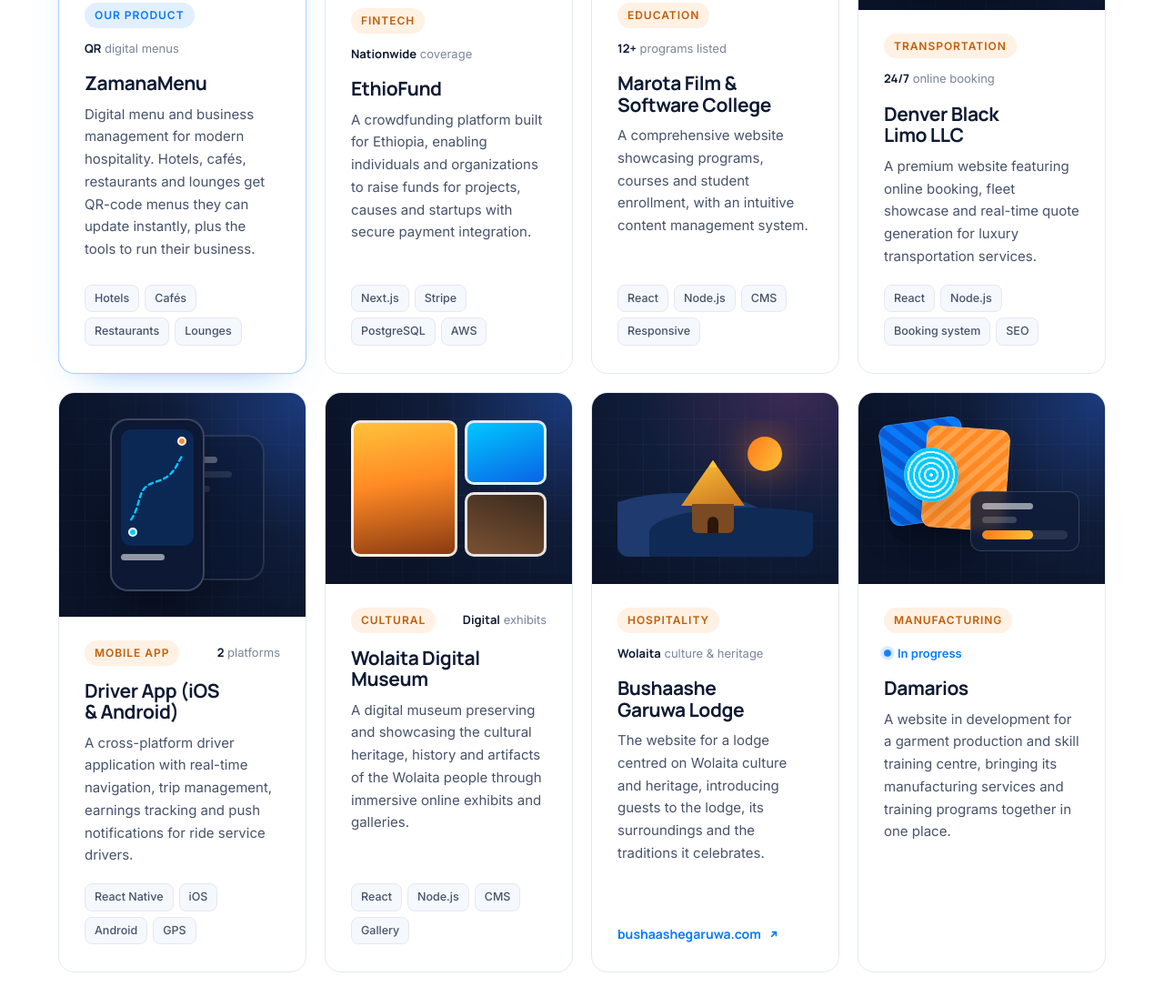
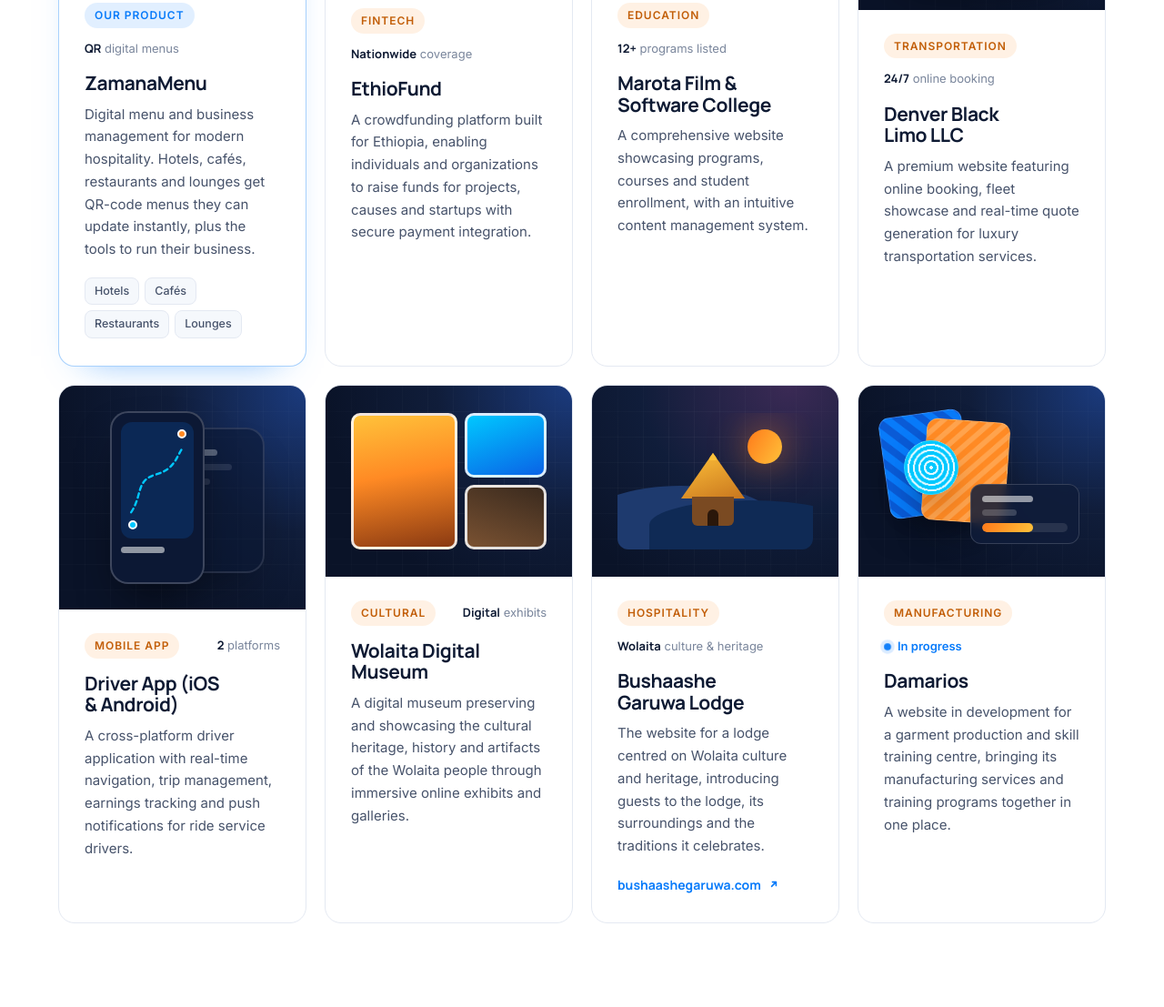
Before and after one commit to Ashenafi-Bancha/zamanatech, a plain HTML site: page website/index.html in a window 1280 px wide. Shown: the part 8953-10060 px from the top of the page at 91% size. Drawn offline with Linux system fonts and the light colour scheme.

Commit message:
Remove technology tags from portfolio cards

```diff
--- a/website/index.html
+++ b/website/index.html
@@ -22,7 +22,7 @@
   <link rel="preconnect" href="https://fonts.googleapis.com">
   <link rel="preconnect" href="https://fonts.gstatic.com" crossorigin>
   <link href="https://fonts.googleapis.com/css2?family=Inter:wght@400;500;600&family=Manrope:wght@500;600;700;800&display=swap" rel="stylesheet">
-  <link rel="stylesheet" href="styles.css?v=20261127">
+  <link rel="stylesheet" href="styles.css?v=20261128">
 </head>
 <body>
   <a class="skip-link" href="#main">Skip to content</a>
@@ -522,7 +522,6 @@
               <div class="w-meta"><span class="tag">Fintech</span><span class="w-stat"><strong>Nationwide</strong> coverage</span></div>
               <h3>EthioFund</h3>
               <p>A crowdfunding platform built for Ethiopia, enabling individuals and organizations to raise funds for projects, causes and startups with secure payment integration.</p>
-              <ul class="w-tech"><li>Next.js</li><li>Stripe</li><li>PostgreSQL</li><li>AWS</li></ul>
             </div>
           </article>
 
@@ -541,7 +540,6 @@
               <div class="w-meta"><span class="tag">Education</span><span class="w-stat"><strong>12+</strong> programs listed</span></div>
               <h3>Marota Film &amp; Software College</h3>
               <p>A comprehensive website showcasing programs, courses and student enrollment, with an intuitive content management system.</p>
-              <ul class="w-tech"><li>React</li><li>Node.js</li><li>CMS</li><li>Responsive</li></ul>
             </div>
           </article>
 
@@ -559,7 +557,6 @@
               <div class="w-meta"><span class="tag">Transportation</span><span class="w-stat"><strong>24/7</strong> online booking</span></div>
               <h3>Denver Black Limo LLC</h3>
               <p>A premium website featuring online booking, fleet showcase and real-time quote generation for luxury transportation services.</p>
-              <ul class="w-tech"><li>React</li><li>Node.js</li><li>Booking system</li><li>SEO</li></ul>
             </div>
           </article>
 
@@ -578,7 +575,6 @@
               <div class="w-meta"><span class="tag">Mobile app</span><span class="w-stat"><strong>2</strong> platforms</span></div>
               <h3>Driver App (iOS &amp; Android)</h3>
               <p>A cross-platform driver application with real-time navigation, trip management, earnings tracking and push notifications for ride service drivers.</p>
-              <ul class="w-tech"><li>React Native</li><li>iOS</li><li>Android</li><li>GPS</li></ul>
             </div>
           </article>
 
@@ -594,7 +590,6 @@
               <div class="w-meta"><span class="tag">Cultural</span><span class="w-stat"><strong>Digital</strong> exhibits</span></div>
               <h3>Wolaita Digital Museum</h3>
               <p>A digital museum preserving and showcasing the cultural heritage, history and artifacts of the Wolaita people through immersive online exhibits and galleries.</p>
-              <ul class="w-tech"><li>React</li><li>Node.js</li><li>CMS</li><li>Gallery</li></ul>
             </div>
           </article>
 
@@ -984,6 +979,6 @@
     <a href="#contact" class="mb-cta"><span>Get a quote</span><svg viewBox="0 0 20 20" aria-hidden="true"><path d="M4 10h11m-4-4 4 4-4 4"/></svg></a>
   </nav>
 
-  <script src="main.js?v=20261127" defer></script>
+  <script src="main.js?v=20261128" defer></script>
 </body>
 </html>
```
